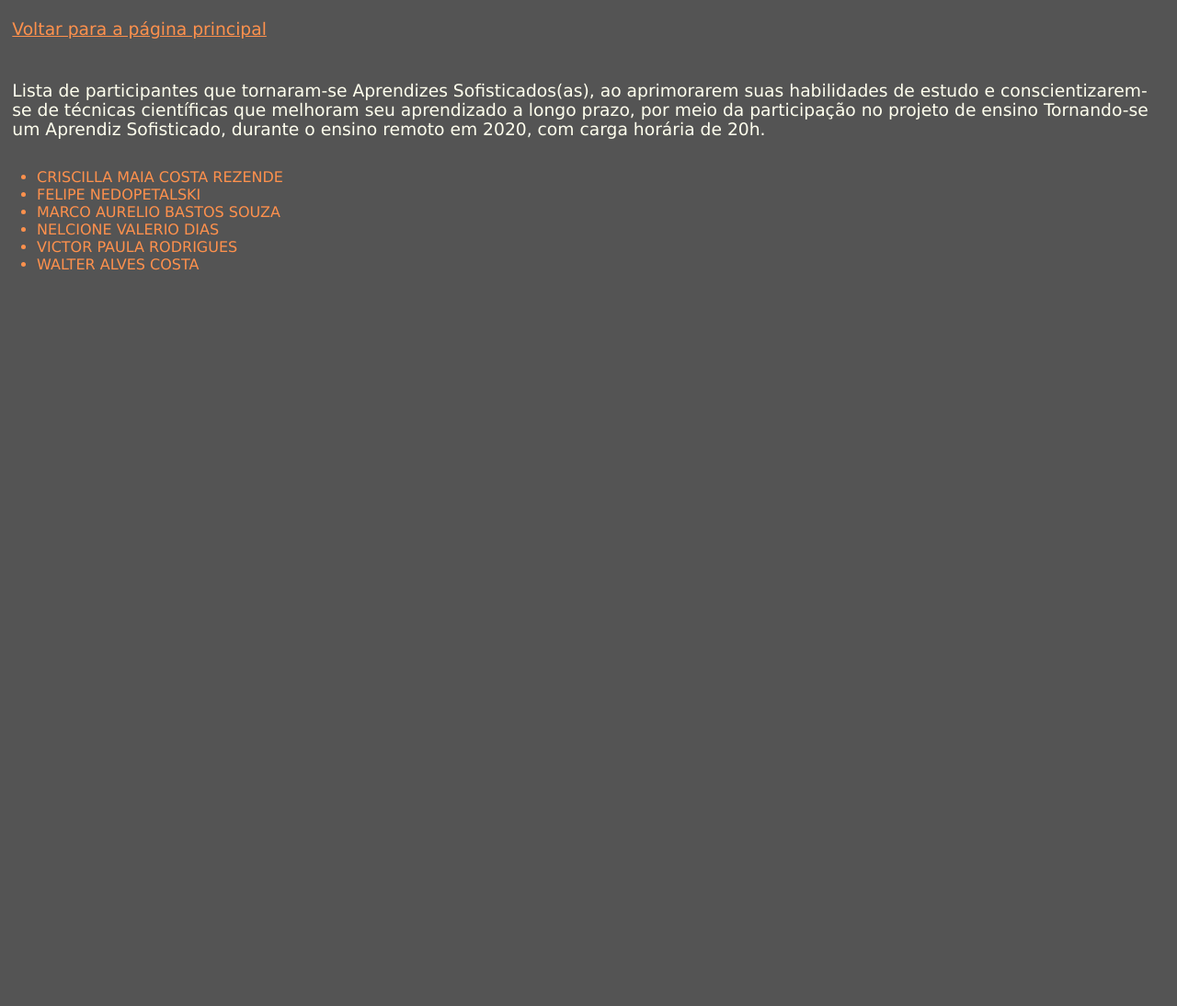
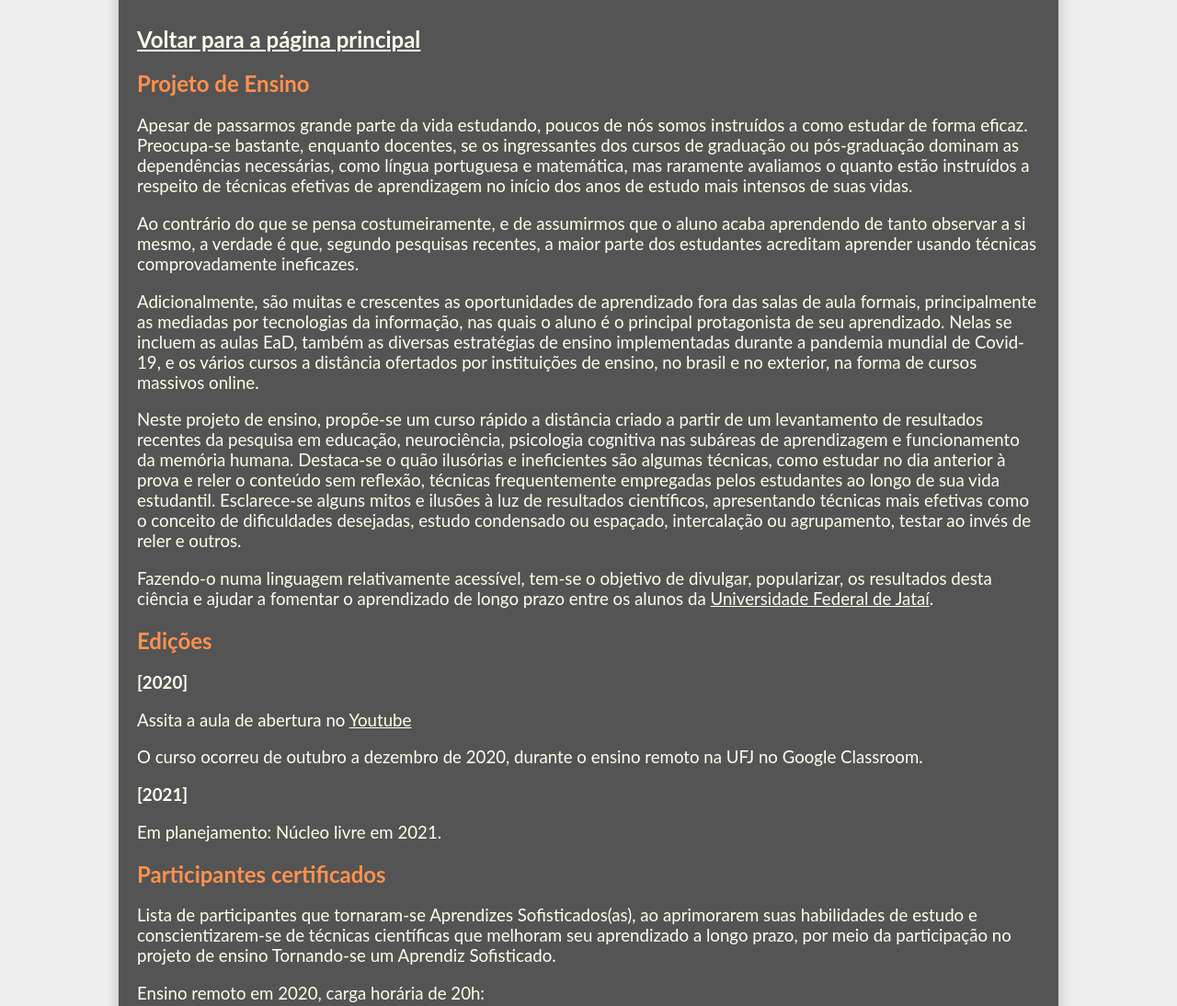
Before and after one commit to thborges/thborges.github.io, a plain HTML site: page aprendizsofisticado/index.html in a window 1280 px wide. Shown: the part 220-1314 px from the top of the page at 92% size. Before the commit the page ends 800 px from the top, so only its background shows below. Drawn offline with nearby package versions, Linux system fonts and the light colour scheme; a script that the page names is missing.

Commit message:
Add files via upload

```diff
--- a/aprendizsofisticado/index.html
+++ b/aprendizsofisticado/index.html
@@ -1,30 +1,76 @@
 <html>
 <head>
 	<style>
+	@import url('https://fonts.googleapis.com/css2?family=Alegreya&family=Lato:wght@500&display=swap');
 	body {
-		background-color: #545454;
+		background-color: #eee;
 		margin: 0pt;
-		font-family: Verdana, sans-serif;
+		font-family: 'Lato', sans-serif;
 		color: #ffffee;
+		width: 80%;
+		padding-left: 10%;
 	}
-	h3 { font-weight: normal; padding: 10pt; }
+	h2 {
+		color: #ff914d;
+	}
+	p {
+		font-size: 14pt;
+	}
 	h1 {
 		background-image: url('img_graduation.png');
 		min-height: 180px;
 		padding: 10pt;
+		margin: 0pt;
+	    font-family: 'Alegreya', serif;
+		font-size: 35pt;
 	}
-	ul, a { color: #ff914d; }
+	ul { color: #83c2ff; }
+	a { color: #ffffee; }
+	#content {
+		background-color: #545454;
+		border: 1px solid #d1d1d1;
+		box-shadow: 0 0 15px 0 rgba(0,0,0,0.2);
+		border-radius: 15px;
+	}
+	#contentbody {
+		padding: 20px;
+	}
 	</style>
 </head>
 <body>
 
+<div id="content">
+
 <h1>Aprendiz Sofisticado</h1>
 
-<h3><a href="../">Voltar para a página principal</a></h3>
+<div id="contentbody">
+<h2><a href="../">Voltar para a página principal</a></h2>
 
-<h3>Lista de participantes que tornaram-se Aprendizes Sofisticados(as), ao aprimorarem suas habilidades de estudo e conscientizarem-se de técnicas científicas que melhoram seu aprendizado a longo prazo, por meio da participação no projeto de ensino Tornando-se um Aprendiz Sofisticado, durante o ensino remoto em 2020, com carga horária de 20h.</h3>
+<h2>Projeto de Ensino</h2>
 
+<p>Apesar de passarmos grande parte da vida estudando, poucos de nós somos instruídos a como estudar de forma eficaz. Preocupa-se bastante, enquanto docentes, se os ingressantes dos cursos de graduação ou pós-graduação dominam as dependências necessárias, como língua portuguesa e matemática, mas raramente avaliamos o quanto estão instruídos a respeito de técnicas efetivas de aprendizagem no início dos anos de estudo mais intensos de suas vidas.
 
+<p>Ao contrário do que se pensa costumeiramente, e de assumirmos que o aluno acaba aprendendo de tanto observar a si mesmo, a verdade é que, segundo pesquisas recentes, a maior parte dos estudantes acreditam aprender usando técnicas comprovadamente ineficazes.
+
+<p>Adicionalmente, são muitas e crescentes as oportunidades de aprendizado fora das salas de aula formais, principalmente as mediadas por tecnologias da informação, nas quais o aluno é o principal protagonista de seu aprendizado. Nelas se incluem as aulas EaD, também as diversas estratégias de ensino implementadas durante a pandemia mundial de Covid-19, e os vários cursos a distância ofertados por instituições de ensino, no brasil e no exterior, na forma de cursos massivos online.
+
+<p>Neste projeto de ensino, propõe-se um curso rápido a distância criado a partir de um levantamento de resultados recentes da pesquisa em educação, neurociência, psicologia cognitiva nas subáreas de aprendizagem e funcionamento da memória humana. Destaca-se o quão ilusórias e ineficientes são algumas técnicas, como estudar no dia anterior à prova e reler o conteúdo sem reflexão, técnicas frequentemente empregadas pelos estudantes ao longo de sua vida estudantil. Esclarece-se alguns mitos e ilusões à luz de resultados científicos, apresentando técnicas mais efetivas como o conceito de dificuldades desejadas, estudo condensado ou espaçado, intercalação ou agrupamento, testar ao invés de reler e outros.
+
+<p>Fazendo-o numa linguagem relativamente acessível, tem-se o objetivo de divulgar, popularizar, os resultados desta ciência e ajudar a fomentar o aprendizado de longo prazo entre os alunos da <a href="https://ufj.edu.br">Universidade Federal de Jataí</a>.
+
+<h2>Edições</h2>
+<h3>[2020]</h3>
+<p>Assita a aula de abertura no <a href=https://bit.ly/aprendizs">Youtube</a></p>
+<p>O curso ocorreu de outubro a dezembro de 2020, durante o ensino remoto na UFJ no Google Classroom.</p>
+
+<h3>[2021]</h3>
+<p>Em planejamento: Núcleo livre em 2021.</p>
+
+<h2>Participantes certificados</h2>
+
+<p>Lista de participantes que tornaram-se Aprendizes Sofisticados(as), ao aprimorarem suas habilidades de estudo e conscientizarem-se de técnicas científicas que melhoram seu aprendizado a longo prazo, por meio da participação no projeto de ensino Tornando-se um Aprendiz Sofisticado.</p>
+
+<p>Ensino remoto em 2020, carga horária de 20h:</p>
 <ul>
   <li>CRISCILLA MAIA COSTA REZENDE</li>
   <li>FELIPE NEDOPETALSKI</li>
@@ -34,5 +80,24 @@
   <li>WALTER ALVES COSTA</li>
 </ul>
 
+<h2>Comentários</h2>
+<div id="disqus_thread"></div>
+<script type="text/javascript">
+  var disqus_config = function () {
+    this.page.url = document.location.href;
+    this.page.identifier = document.location.pathname;
+  };
+  (function() {
+    var d = document, s = d.createElement('script');
+    s.src = 'https://thborges.disqus.com/embed.js';
+    s.setAttribute('data-timestamp', +new Date());
+    (d.head || d.body).appendChild(s);
+  })();
+</script>
+<noscript>Please enable JavaScript to view the <a href="https://disqus.com/?ref_noscript">comments powered by      Disqus.</a></noscript>
+
+</div>
+</div>
+
 </body>
 </html>
```
